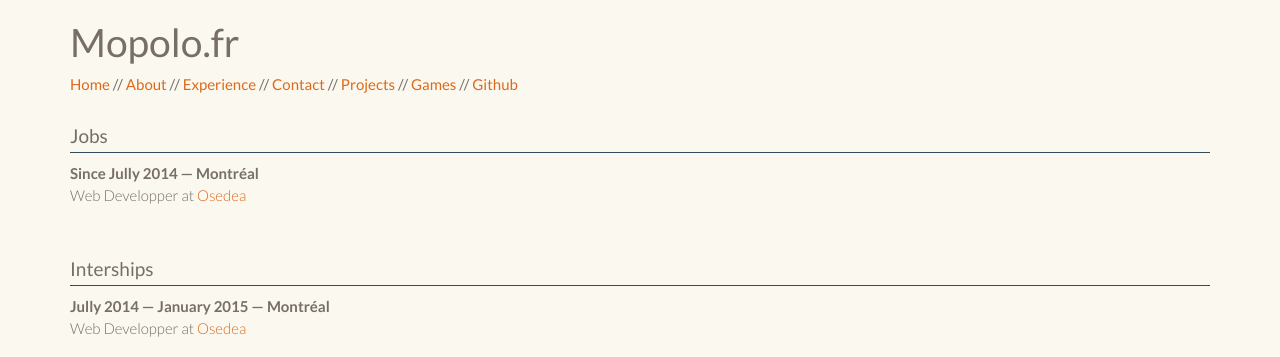
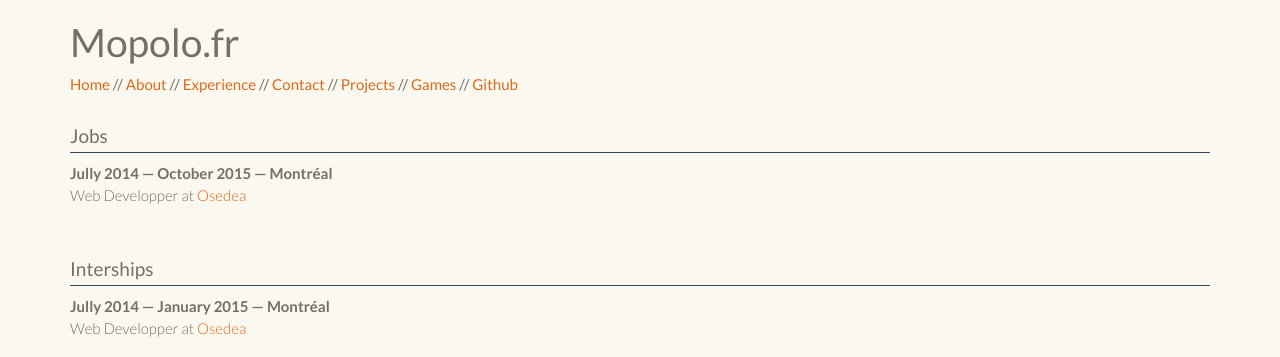
Before and after one commit to Mopolo/mopolo.github.io, a Jekyll site: the page built from experience.md, in a window 1280 px wide. Shown: the top 357 px of the page. Built offline with Jekyll 4.4.1, drawn with Linux system fonts in a browser that asks for light colours.

Commit message:
Added end date for job at Osedea

```diff
--- a/experience.md
+++ b/experience.md
@@ -7,7 +7,7 @@
 <div id="page-experience">
     <h4>Jobs</h4>
     <dl>
-        <dt>Since Jully 2014 &mdash; Montréal</dt>
+        <dt>Jully 2014 &mdash; October 2015 &mdash; Montréal</dt>
         <dd>Web Developper at <a href="http://osedea.com/">Osedea</a></dd>
     </dl>
     <br />
```
